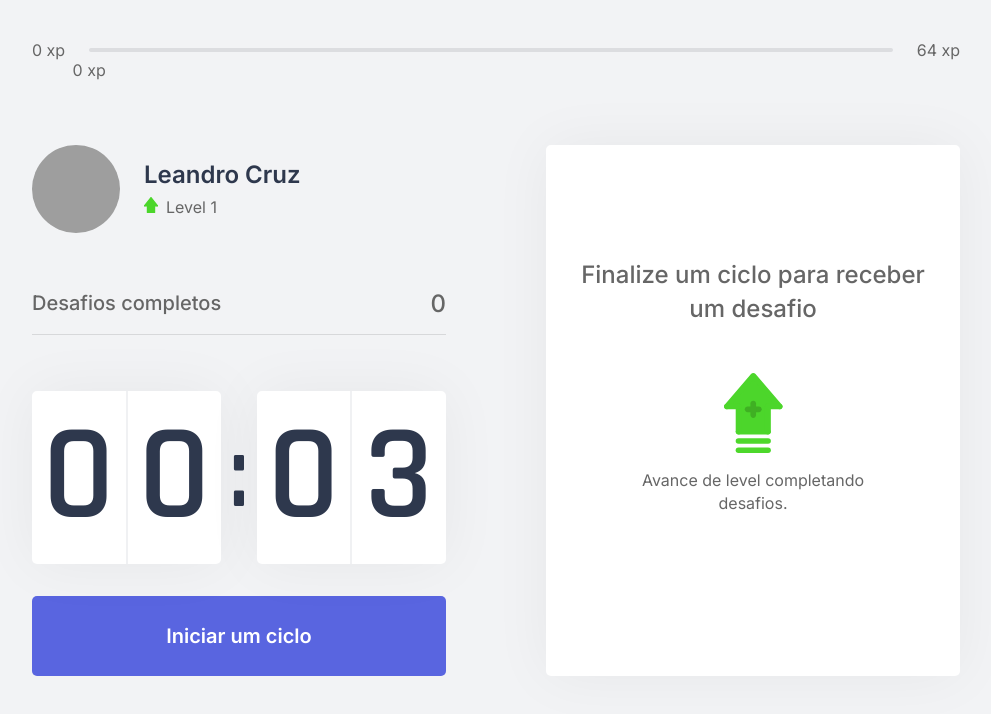
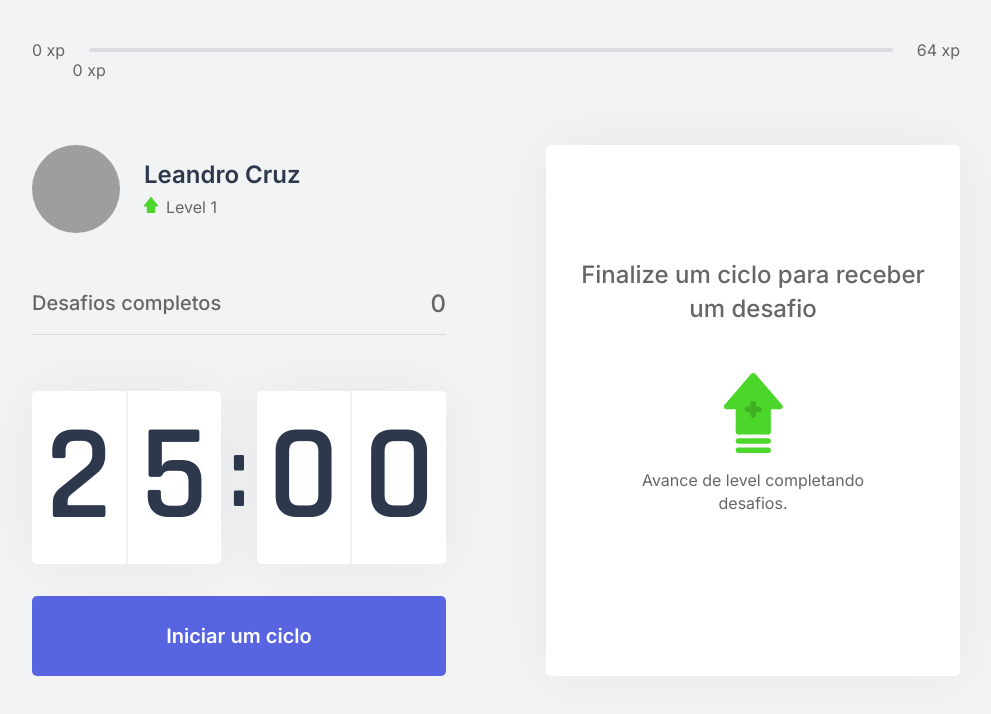
Before and after one commit to LeandroGCruzP/moveit-next, a Next.js app: page / in a window 1280 px wide. Shown: the top 714 px of the page, without its empty margins (144-1135 px from the left). Built offline with nearby package versions, Linux system fonts and the light colour scheme; grey boxes are pictures that could not be loaded.

Commit message:
format doc

```diff
--- a/src/components/ChallengeBox.tsx
+++ b/src/components/ChallengeBox.tsx
@@ -5,9 +5,7 @@ import { CountdownContext } from '../contexts/CountdownContext';
 import styles from '../styles/components/ChallengeBox.module.css';
 
 export function ChallengeBox() {
-  const { activeChallenge, resetChallenge, completedChallenge } = useContext(
-    ChallengesContext
-  );
+  const { activeChallenge, resetChallenge, completedChallenge } = useContext(ChallengesContext);
 
   const { resetCountdown } = useContext(CountdownContext);
 
--- a/src/components/Countdown.tsx
+++ b/src/components/Countdown.tsx
@@ -4,14 +4,9 @@ import { CountdownContext } from '../contexts/CountdownContext';
 import styles from '../styles/components/Countdown.module.css';
 
 export function Countdown() {
-  const {
-    minutes,
-    seconds,
-    hasFinished,
-    isActive,
-    startCountdown,
-    resetCountdown,
-  } = useContext(CountdownContext);
+  const { minutes, seconds, hasFinished, isActive, startCountdown, resetCountdown } = useContext(
+    CountdownContext
+  );
 
   const [minuteLeft, minuteRight] = String(minutes).padStart(2, '0').split('');
   const [secondLeft, secondRight] = String(seconds).padStart(2, '0').split('');
@@ -45,11 +40,7 @@ export function Countdown() {
               Abandonar ciclo
             </button>
           ) : (
-            <button
-              type="button"
-              className={styles.countdownButton}
-              onClick={startCountdown}
-            >
+            <button type="button" className={styles.countdownButton} onClick={startCountdown}>
               Iniciar um ciclo
             </button>
           )}
--- a/src/contexts/CountdownContext.tsx
+++ b/src/contexts/CountdownContext.tsx
@@ -1,10 +1,4 @@
-import {
-  createContext,
-  ReactNode,
-  useContext,
-  useEffect,
-  useState,
-} from 'react';
+import { createContext, ReactNode, useContext, useEffect, useState } from 'react';
 import { ChallengesContext } from './ChallengesContext';
 
 interface CountdownContextData {
@@ -28,7 +22,7 @@ let countdownTimeout: NodeJS.Timeout;
 export function CountdownProvider({ children }: CountdownProviderProps) {
   const { startNewChallenge } = useContext(ChallengesContext);
 
-  const [time, setTime] = useState(0.05 * 60);
+  const [time, setTime] = useState(25 * 60);
   const [isActive, setIsActive] = useState(false);
   const [hasFinished, setHasFinished] = useState(false);
 
```
Also changed, not shown: src/components/ExperienceBar.tsx (+3 -9 lines).
